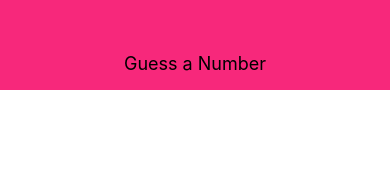
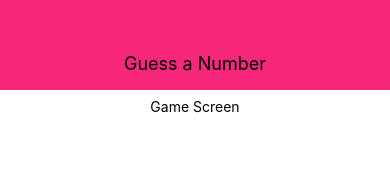
Before and after one commit to kscheltema/react_native_course_game_app, a React Native app: screen / in a window 390 px wide. Shown: the top 188 px of the page. Built offline with nearby package versions, Linux system fonts and the light colour scheme.

Commit message:
start gane screen setup done

```diff
--- a/App.js
+++ b/App.js
@@ -1,11 +1,13 @@
 import React from "react";
 import { StyleSheet, View } from "react-native";
 import Header from "./components/Header";
+import StartScreen from "./screens/StartScreen";
 
 export default function App() {
   return (
     <View style={styles.screen}>
       <Header title="Guess a Number" />
+      <StartScreen />
     </View>
   );
 }
--- /dev/null
+++ b/screens/StartScreen.js
@@ -0,0 +1,20 @@
+import React from "react";
+import { View, Text, StyleSheet } from "react-native";
+
+const StartScreen = (props) => {
+  return (
+    <View style={styles.screen}>
+      <Text>Game Screen</Text>
+    </View>
+  );
+};
+
+const styles = StyleSheet.create({
+  screen: {
+    flex: 1,
+    padding: "2%",
+    alignItems: "center",
+  },
+});
+
+export default StartScreen;
```
